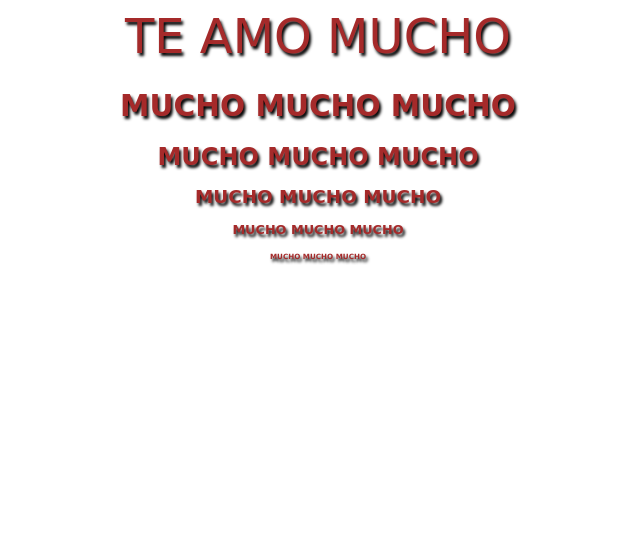
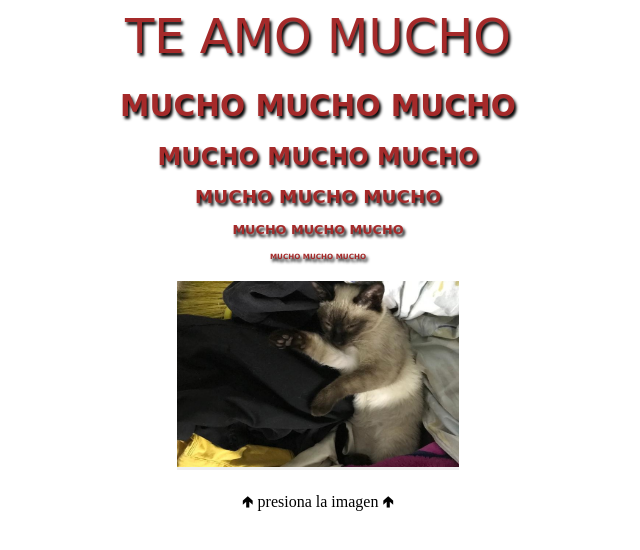
Before and after one commit to BlackShadow12675/BlackShadow12675.github.io, a plain HTML site: page index.html in a window 1280 px wide. Shown: the whole page, without its empty margins (322-962 px from the left). Drawn offline with Linux system fonts and the light colour scheme; a web font is replaced by a local one.

Commit message:
quitamos la etiqueta de video, no funciono en celular, agregamos boton con imagen para accionar .mp3

```diff
--- a/index.html
+++ b/index.html
@@ -28,15 +28,23 @@
         <h5 id="p5">mucho mucho mucho</h5>
     </div>
 
-    <video class="player" autoplay loop muted >
-        <source src="zoe-arrullo.mp3" />
-    </video>
+    <div class="DivBoton">
+    <button class="boton" type="button"> <img src="jl1.1.jpg" height ="185.6" width="281.6" /></button>
+    </div>
 
+    <audio src=""></audio>
     <script>
-        window.onload = function () {
-            document.querySelector("video").muted = false;
-        };
+        let boton = document.querySelector(".boton")
+        let audioEtiqueta = document.querySelector("audio")
+
+        boton.addEventListener("click", () => {
+            audioEtiqueta.setAttribute("src", "zoe-arrullo.mp3")
+            audioEtiqueta.play()
+            console.log(`Reproduciendo: ${audioEtiqueta.src}`)
+        })
     </script>
+
+    <p class="p1">🢁 presiona la imagen 🢁 </p>
 
 </body>
 
--- a/style.css
+++ b/style.css
@@ -40,3 +40,43 @@
     font-size: 45%;
     margin: 15px 0 0 0;
 }
+
+.player{
+    margin-top: 20px;
+    display: flex;
+    justify-content: center;
+    color: brown;
+}
+
+.boton{
+    appearance: auto;
+    writing-mode: horizontal-tb !important;
+    text-rendering: auto;
+    color: buttontext;
+    letter-spacing: normal;
+    word-spacing: normal;
+    line-height: normal;
+    text-transform: none;
+    text-indent: 0px;
+    text-shadow: none;
+    display: inline-block;
+    text-align: center;
+    align-items: flex-start;
+    cursor: default;
+    box-sizing: border-box;
+    background-color: buttonface;
+    margin: 0em;
+    padding: 0 0 0 0;
+    border-width: 0px;
+    border-image: initial;
+}
+
+.DivBoton{
+    margin: 20px 0 20px;
+    display: flex;
+    justify-content: center;
+}
+
+.p1{
+    text-align: center;
+}
```
Also changed, not shown: jl1.1.jpg (added), jl2.1.jpg (added).
